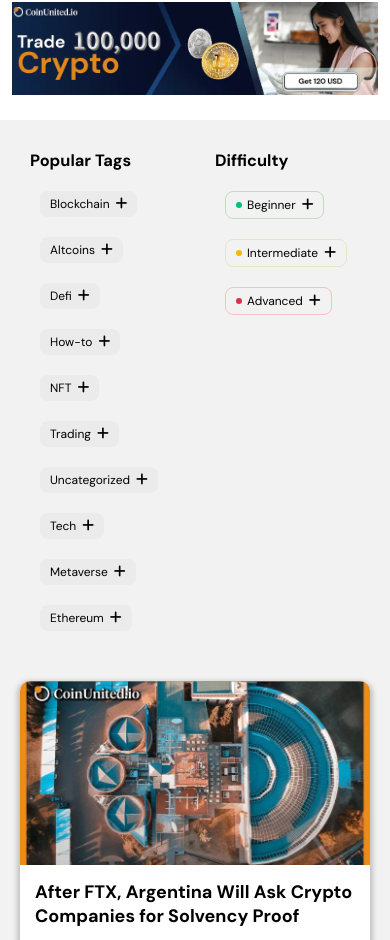
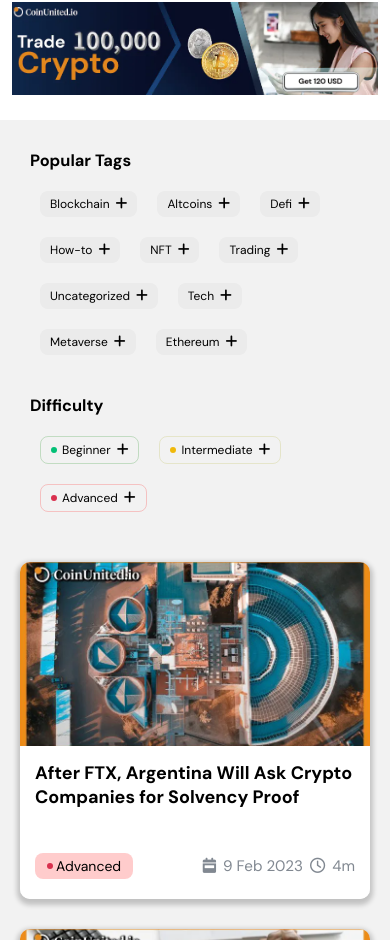
Before and after one commit to Holros/CoinUnited, a plain HTML site: page index.html in a window 390 px wide. Shown: the part 3274-4214 px from the top of the page. Drawn offline with Linux system fonts and the light colour scheme.

Commit message:
made a small fix

```diff
--- a/static/css/coinUnited-Responsive.css
+++ b/static/css/coinUnited-Responsive.css
@@ -16,6 +16,9 @@
   }
   .hide-link {
     display: none;
+  }
+  .pop-tag-diff{
+    flex-direction: column;
   }
   /*Shared Classes*/
   .article-container-three {
```
